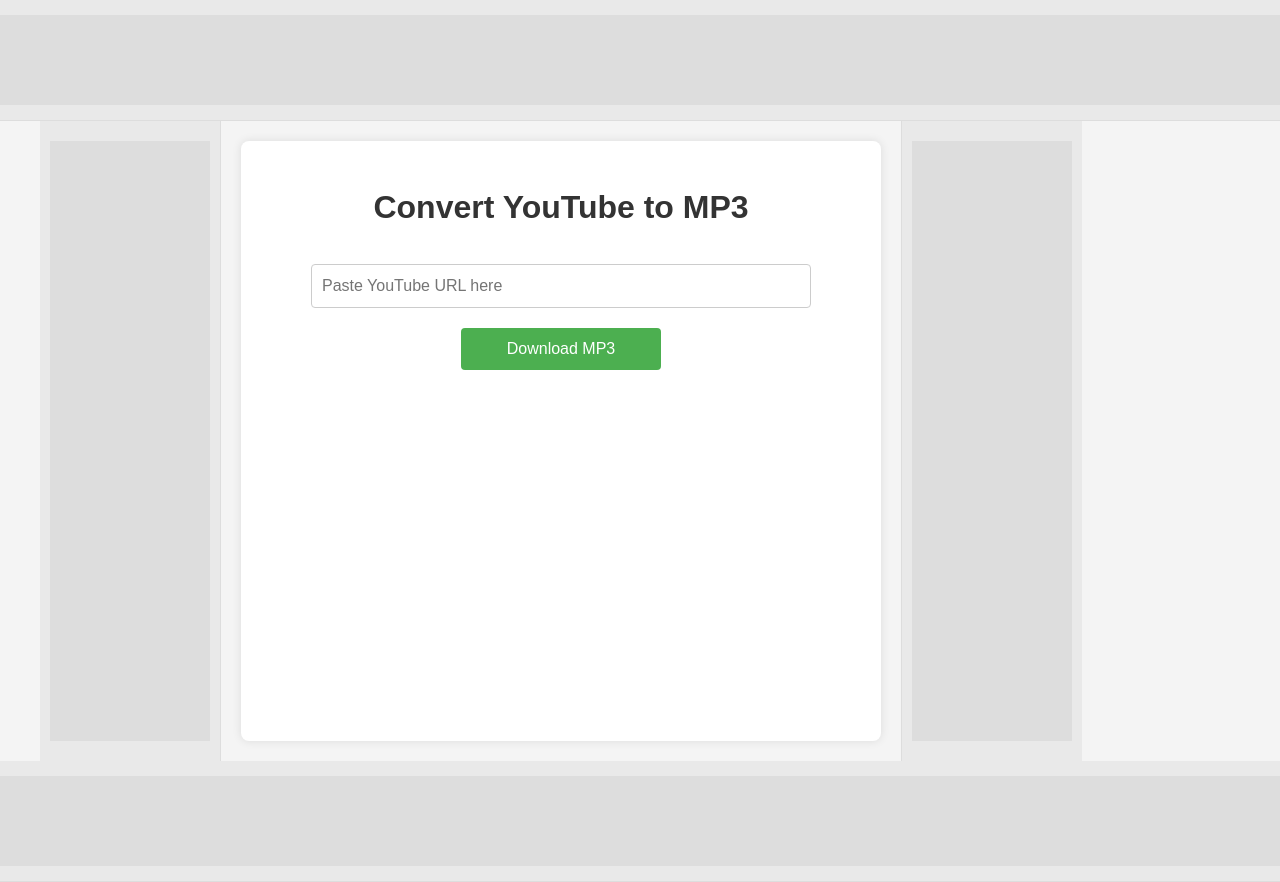
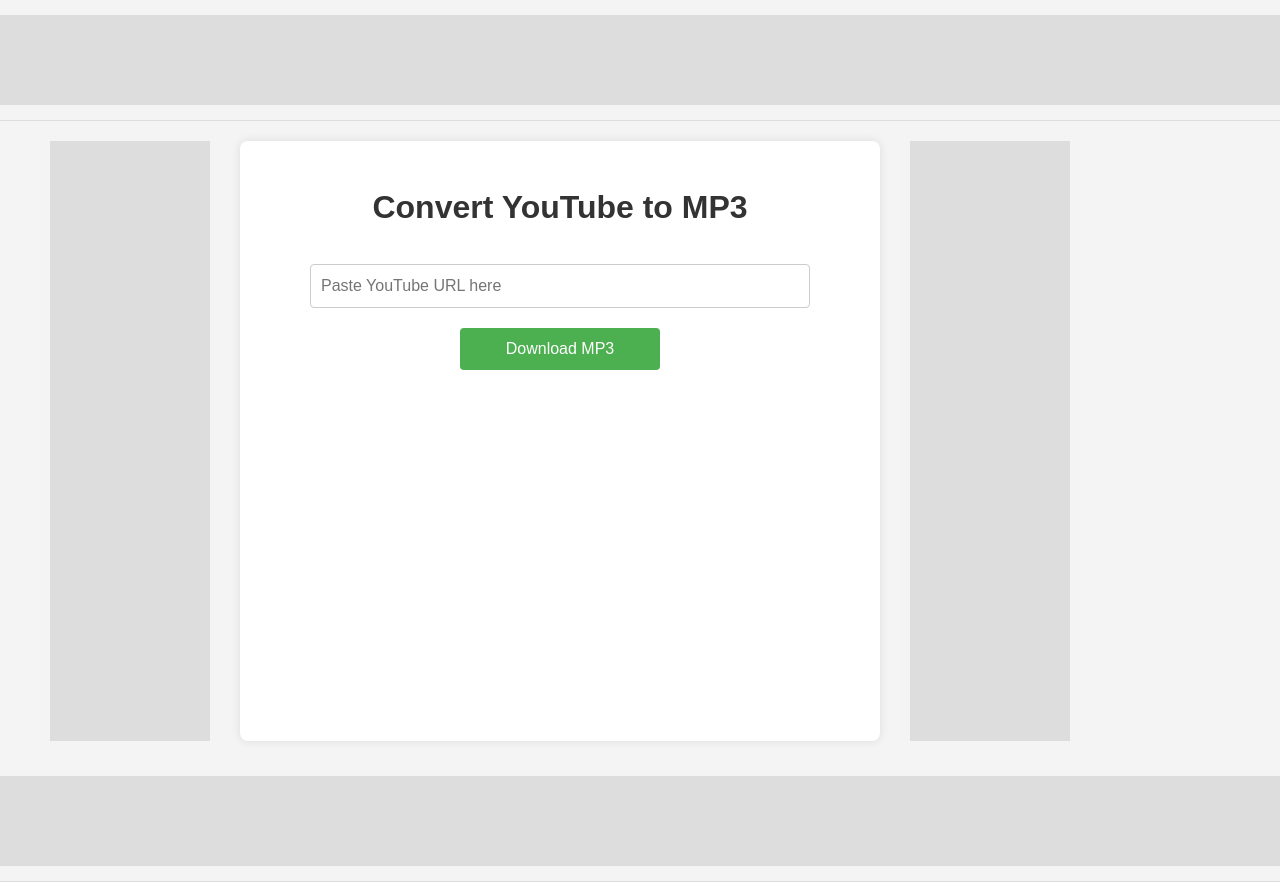
Before and after one commit to khalilkhan78611/youtube-mp3, a Flask app: page / in a window 1280 px wide. Run offline with Flask 3, Linux system fonts and the light colour scheme; data that the repository does not hold is empty.

Commit message:
Update index.html

```diff
--- a/templates/index.html
+++ b/templates/index.html
@@ -19,7 +19,7 @@
         /* Ad containers - top and bottom */
         .ad-container {
             width: 100%;
-            background-color: #e9e9e9;
+
             padding: 15px 0;
             text-align: center;
             border-bottom: 1px solid #ddd;
@@ -44,17 +44,17 @@
         .ad-left, .ad-right {
             display: none;
             width: 160px;
-            background-color: #e9e9e9;
+
             padding: 20px 10px;
             text-align: center;
         }
 
         .ad-left {
-            border-right: 1px solid #ddd;
+
         }
 
         .ad-right {
-            border-left: 1px solid #ddd;
+
         }
 
         .container {
```
